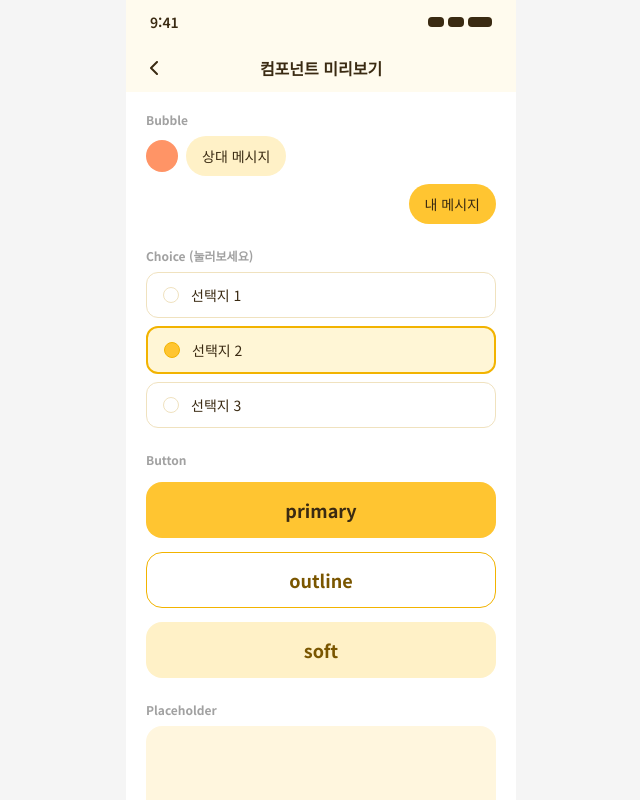
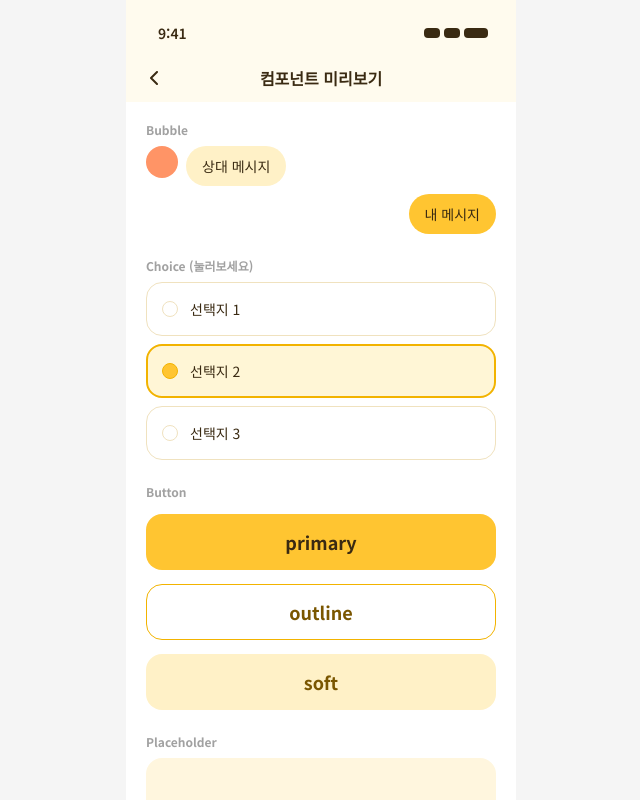
Before and after one commit to line1thon-15/frontend, a React (Vite) app: page /preview in a window 1280 px wide. Shown: the top 800 px of the page, without its empty margins (319-959 px from the left). Built offline with nearby package versions, Linux system fonts and the light colour scheme.

Commit message:
fix: 공통 컴포넌트 StatusBar·Bubble·Choice 피그마 수치 반영

```diff
--- a/src/components/common/Bubble.jsx
+++ b/src/components/common/Bubble.jsx
@@ -9,7 +9,7 @@ export default function Bubble({ from = 'other', children }) {
     )
   }
   return (
-    <div className="flex items-center gap-2">
+    <div className="flex items-start gap-2">
       <span className="size-8 shrink-0 rounded-full bg-accent" aria-hidden="true" />
       <p className="max-w-[75%] rounded-3xl bg-surface-soft px-4 py-2.5 text-sm text-ink">{children}</p>
     </div>
--- a/src/components/common/Choice.jsx
+++ b/src/components/common/Choice.jsx
@@ -1,5 +1,7 @@
 // 피그마 Components / Choice — 선택지 (라디오 형태)
 // selected: 선택 여부, onClick: 선택 시 호출
+// 피그마: 높이 54, 패딩 좌우16·위아래14, 모서리 16, 선택 시 안쪽 테두리 2px
+// (테두리 두께가 달라도 글자 위치가 그대로이도록 좌우 패딩을 테두리만큼 줄임)
 export default function Choice({ selected = false, onClick, children }) {
   return (
     <button
@@ -7,10 +9,10 @@ export default function Choice({ selected = false, onClick, children }) {
       role="radio"
       aria-checked={selected}
       onClick={onClick}
-      className={`flex w-full items-center gap-3 rounded-xl px-4 py-3 text-left text-sm text-ink transition ${
+      className={`flex min-h-[3.375rem] w-full items-center gap-3 rounded-2xl py-3.5 text-left text-sm text-ink transition ${
         selected
-          ? 'border-2 border-primary-strong bg-surface-selected'
-          : 'border border-line bg-white'
+          ? 'border-2 border-primary-strong bg-surface-selected px-[0.875rem]'
+          : 'border border-line bg-white px-[0.9375rem]'
       }`}
     >
       <span
--- a/src/components/common/StatusBar.jsx
+++ b/src/components/common/StatusBar.jsx
@@ -1,7 +1,7 @@
-// 피그마 Components / StatusBar — 시연용 상단 상태바
+// 피그마 Components / StatusBar — 시연용 상단 상태바 (393×54, 패딩 좌32·위12·우28)
 export default function StatusBar() {
   return (
-    <div className="flex h-11 items-center justify-between bg-surface px-6 text-sm font-semibold text-ink">
+    <div className="flex h-[3.375rem] items-center justify-between bg-surface pt-3 pr-7 pl-8 text-sm font-semibold text-ink">
       <span>9:41</span>
       <div className="flex gap-1">
         <span className="h-2.5 w-4 rounded-sm bg-ink" />
```
